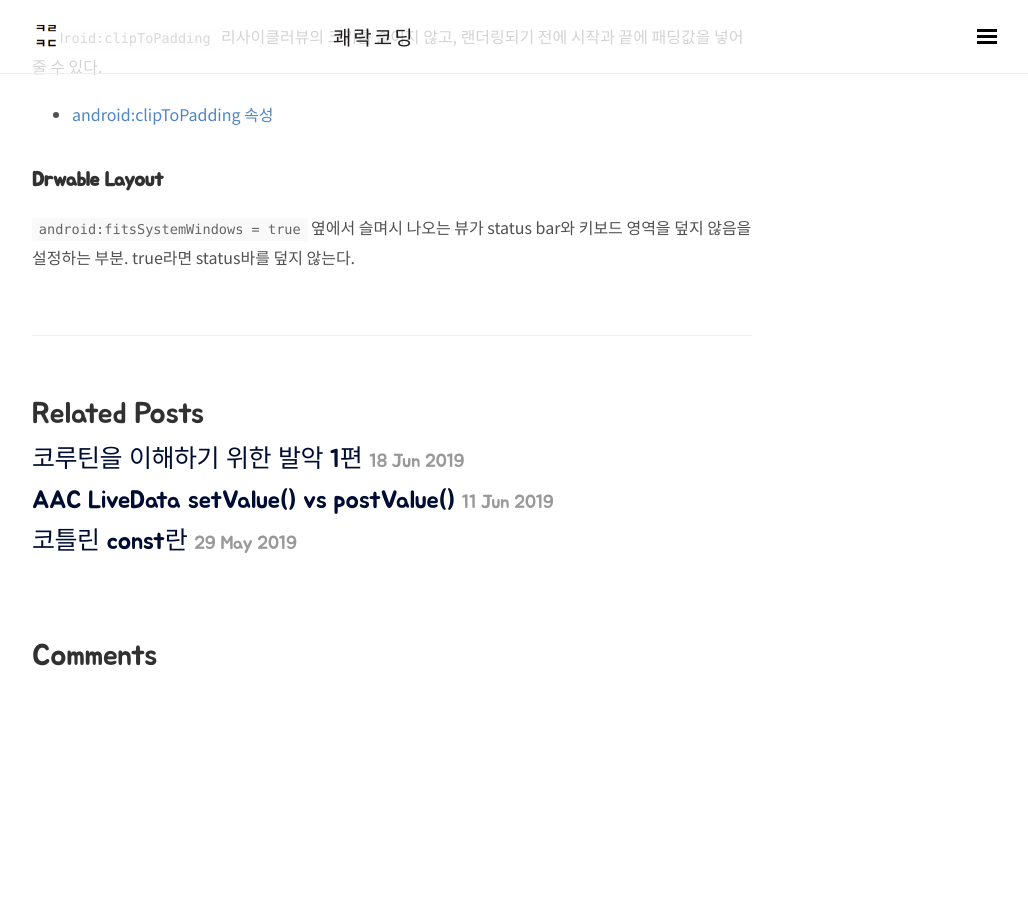
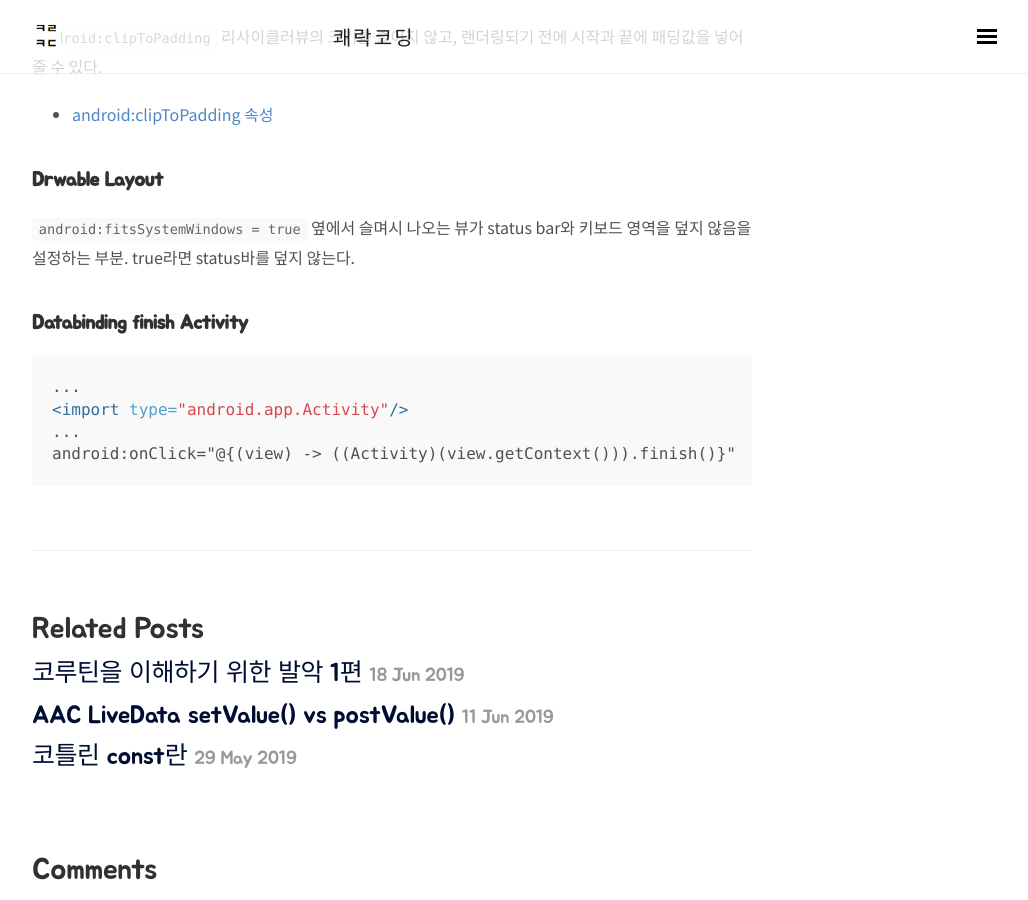
Before and after one commit to wooooooak/wooooooak.github.io, a Jekyll site: the page built from _posts/android/2019-06-14-android메모.md, in a window 1280 px wide and 900 px high, scrolled down 870 px. Shown: the whole window, without its empty margins (248-1276 px from the left). Built offline with Jekyll 4.4.1, drawn with Linux system fonts in a browser that asks for light colours; nearby versions of some CDN libraries; some web fonts are replaced; comment, search, counter and statistics services are not loaded; before the commit the page ends 1555 px from its top, so only the background shows below that.

Commit message:
databinding view기록

````diff
--- a/_posts/android/2019-06-14-android메모.md
+++ b/_posts/android/2019-06-14-android메모.md
@@ -38,3 +38,12 @@ ContextCompat.getColor(context, R.color.colorBlabla)
 
 `android:fitsSystemWindows = true`
 옆에서 슬며시 나오는 뷰가 status bar와 키보드 영역을 덮지 않음을 설정하는 부분. true라면 status바를 덮지 않는다.
+
+### Databinding finish Activity
+
+```xml
+...
+<import type="android.app.Activity"/>
+...
+android:onClick="@{(view) -> ((Activity)(view.getContext())).finish()}"
+```
````
